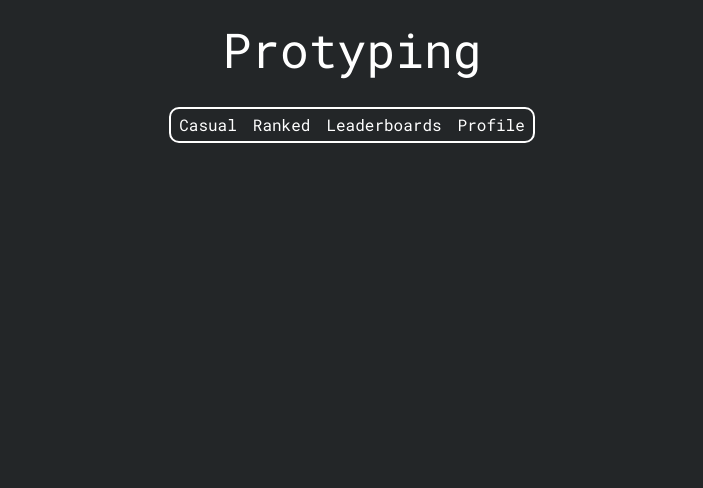
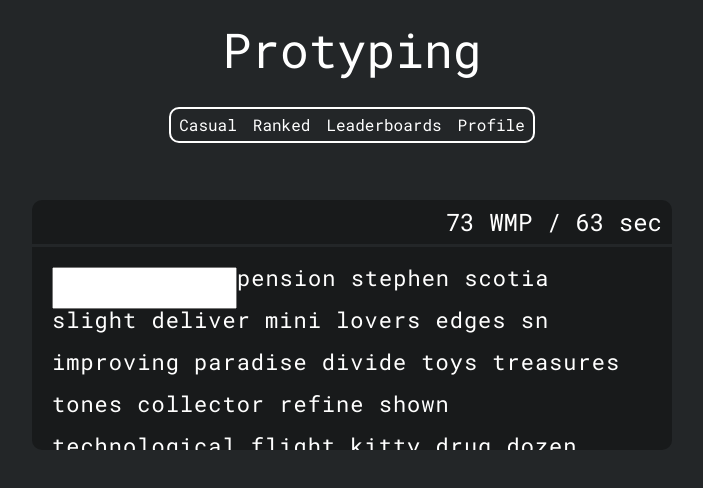
Before and after one commit to gabPetti/Protyping, a React (Vite) app in the folder client/: page / in a window 1280 px wide. Shown: the top 488 px of the page, without its empty margins (288-991 px from the left). Built offline with nearby package versions, Linux system fonts and the light colour scheme.

Commit message:
Create words array and put them inside typetest Its not working yet, but the words can be seen

```diff
--- /dev/null
+++ b/client/src/components/typetest/Typetest.jsx
@@ -0,0 +1,41 @@
+import { useState } from "react";
+import wordList from './words.json';
+import "./typetest.sass";
+
+export default function Typetest() {
+  var generatedWords = [];
+  for (let i = 0; i < 200; i++) {
+    generatedWords.push(wordList.words[Math.floor(Math.random() * 9904)])
+    generatedWords[i] = generatedWords[i].split("")
+  }
+  const [words, setWords] = useState(generatedWords);
+
+  function wordChecker() {
+    console.log("typed: ")
+  }
+
+  return (
+    <div className="typetestContainer">
+      <div className="typetestWrapper">
+        <div className="typetestInfo">
+          <span id="wpm">73</span>
+          <span>&nbsp;WMP</span>
+          <span>&nbsp;/&nbsp;</span>
+          <span id="time">63</span>
+          <span>&nbsp;sec</span>
+        </div>
+        <div className="typetestText" id='wordsList'>
+          <input type="text" className="" onInput={wordChecker()}/>
+          {words.map((word) => (
+            <div className="word">
+              {word.map((letter) => (
+                <span>{letter}</span>
+              ))}
+              <span>&nbsp;</span>
+            </div>
+          ))}
+        </div>
+      </div>
+    </div>
+  )
+}
--- /dev/null
+++ b/client/src/components/typetest/typetest.sass
@@ -0,0 +1,32 @@
+.typetestContainer
+  display: flex
+  justify-content: center
+  align-items: center
+  color: white
+  margin-top: 50px
+
+  .typetestWrapper
+    width: max(50vw, 350px)
+    height: 250px
+    border-radius: 10px
+    overflow-y: hidden
+    background: #181A1B
+
+    .typetestInfo
+      display: flex
+      justify-content: flex-end
+      padding: 10px
+      font-size: 24px
+      border-bottom: 3px solid #232628
+
+    .typetestText
+      display: flex
+      padding: 20px
+      font-size: 22px
+      flex-wrap: wrap
+
+      .word
+        margin-bottom: 20px
+
+      span
+        margin-right: 1px
--- a/client/src/pages/casual/Casual.jsx
+++ b/client/src/pages/casual/Casual.jsx
@@ -1,11 +1,12 @@
 import Navbar from "../../components/navbar/Navbar"
+import Typetest from "../../components/typetest/Typetest"
 import "./casual.sass";
 
 export default function Casual() {
   return (
     <>
       <Navbar />
-      {/* <Typetest /> */}
+      <Typetest />
     </>
   );
 }
```
